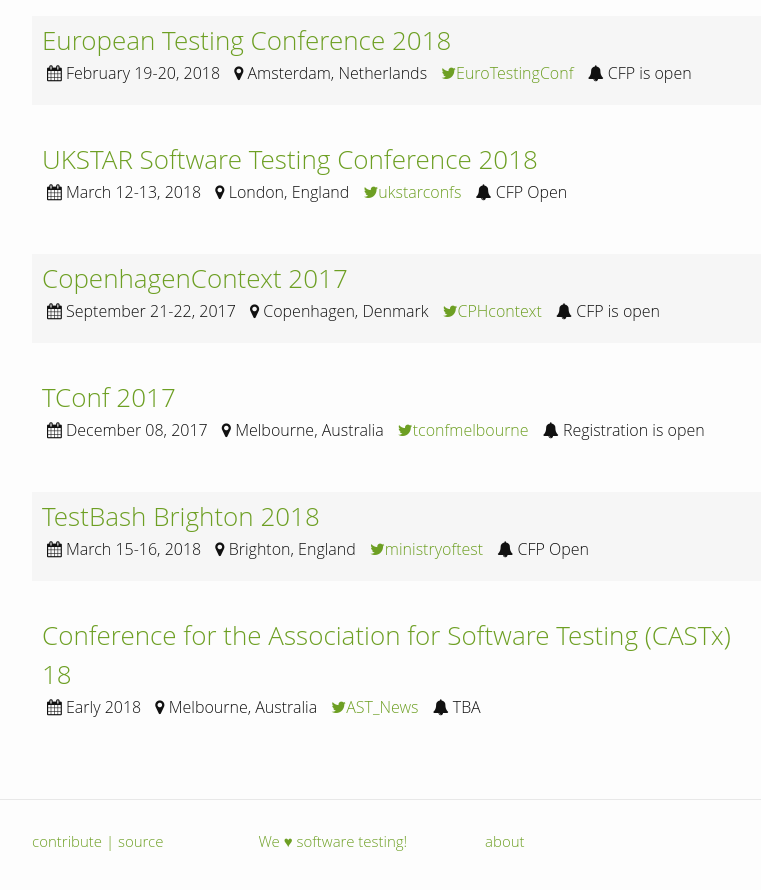
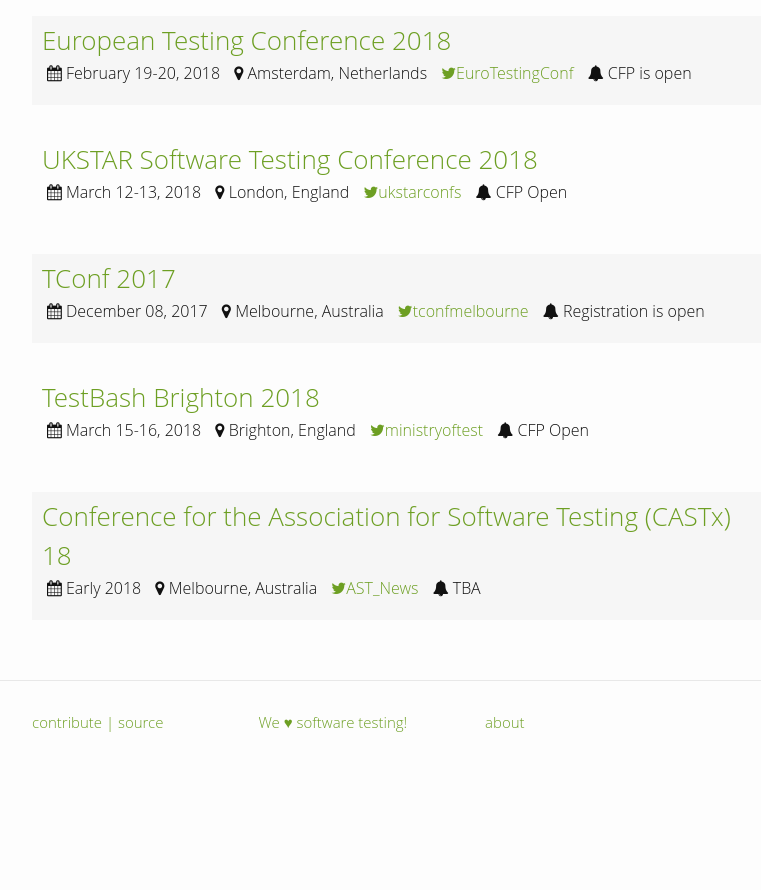
Before and after one commit to TestingConferences/testingconferences.github.io, a Jekyll site: the page built from index.html, in a window 1280 px wide and 900 px high, scrolled down 3915 px. Shown: the top 890 px of the window, without its empty margins (238-999 px from the left). Built offline with Jekyll 4.4.1, drawn with Linux system fonts in a browser that asks for light colours; after the commit the page ends 4709 px from its top, so only the background shows below that.

Commit message:
Update current.yml

```diff
--- a/_data/current.yml
+++ b/_data/current.yml
@@ -225,13 +225,6 @@
   twitter: ukstarconfs
   status: CFP Open
 
-- name: CopenhagenContext 2017
-  location: Copenhagen, Denmark
-  dates: "September 21-22, 2017"
-  url: http://copenhagencontext.com/
-  twitter: CPHcontext
-  status: CFP is open
-
 - name: TConf 2017
   location: Melbourne, Australia
   dates: "December 08, 2017"
```
